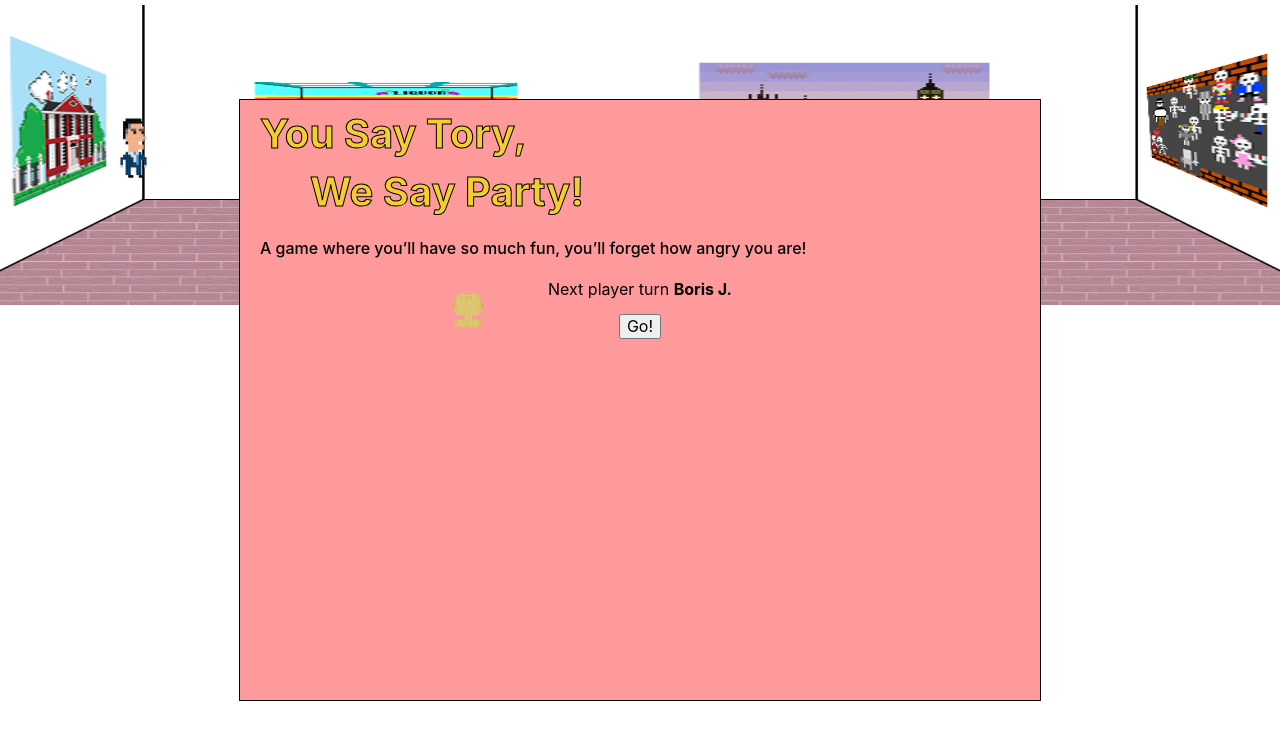
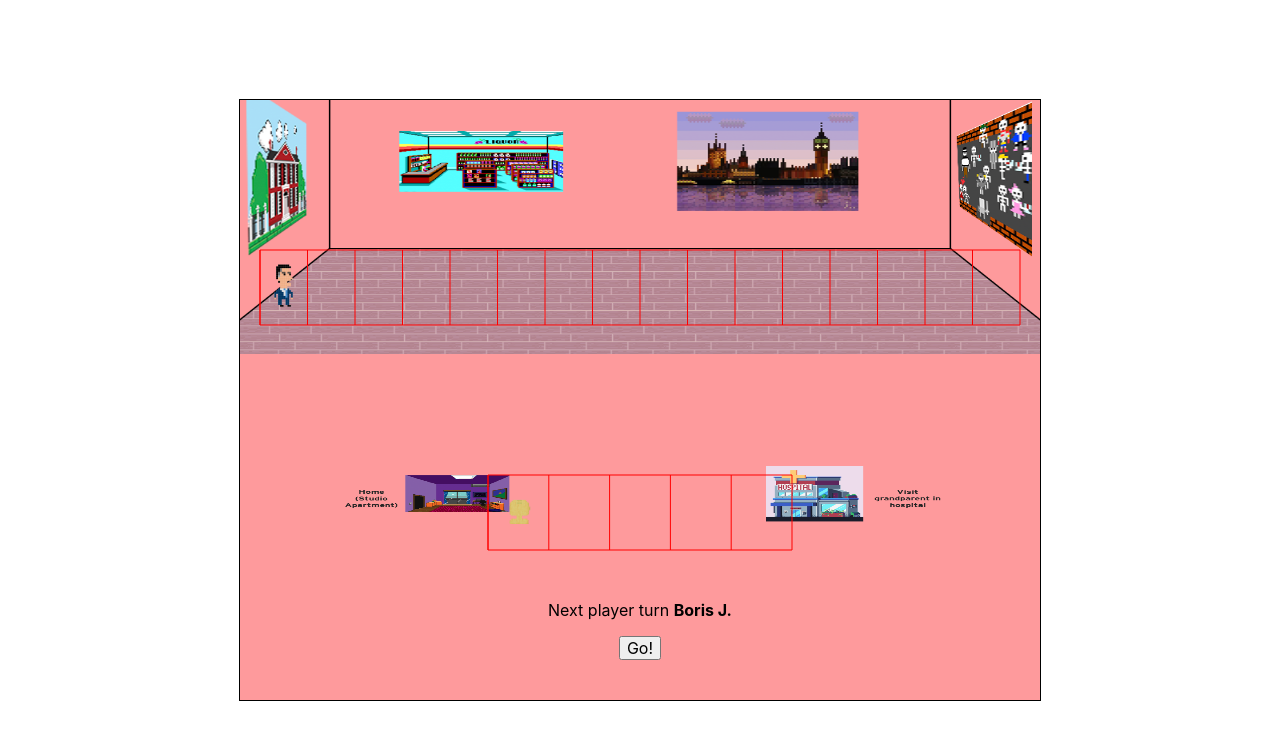
Before and after one commit to adamdavidcole/you-say-tory-we-say-party, a website built with Parcel: page src/index.html in a window 1280 px wide. Both pictures are taken after a click on the link "Begin". Built offline with nearby package versions, Linux system fonts and the light colour scheme.

Commit message:
fit canvas within game container bounds

```diff
--- a/src/game-display.js
+++ b/src/game-display.js
@@ -1,6 +1,6 @@
 /* eslint-disable object-curly-newline */
 /* eslint-disable arrow-parens */
-import { MAX_MP_POSITION, MAX_COMMONER_POSITION, ROLES } from './constants';
+import { MAX_MP_POSITION, MAX_COMMONER_POSITION, ROLES, GAME_STATES } from './constants';
 
 const mpPlayerColors = ['#FF0000', '#00FF00', '#0000FF'];
 const commonerPlayerColor = '#000000';
@@ -14,7 +14,7 @@ const mpPlayerAvatars = [
 ];
 const commonerAvatar = document.getElementById('player-commoner-container');
 
-const mpTrackBackgroundImg = document.getElementById('mp-track-background-img');
+const mpTrackBackgroundImgContainer = document.getElementById('mp-track-background-container');
 const commonerTrackBackgroundImg = document.getElementById('commoner-track-background-img');
 
 export default class GameDisplay {
@@ -25,11 +25,12 @@ export default class GameDisplay {
     this.canvas = canvas;
     this.ctx = ctx;
 
-    this.width = window.innerWidth;
-    this.resetSize();
+    this.width = canvas.width;
+    this.height = canvas.height;
+    // this.resetSize();
 
     window.addEventListener('resize', () => {
-      this.onResize();
+      // this.onResize();
     });
 
     this.gameState = gameState;
@@ -38,6 +39,10 @@ export default class GameDisplay {
   onResize() {
     this.resetSize();
     this.draw();
+  }
+
+  initializeGame() {
+    mpTrackBackgroundImgContainer.classList.remove('hidden');
   }
 
   resetSize() {
@@ -54,12 +59,12 @@ export default class GameDisplay {
   }
 
   getMpTrackPosition() {
-    const mpTrackMargin = 5 * margin;
+    const heightUnit = this.height / 8;
 
-    const leftBorder = mpTrackMargin;
-    const topBorder = mpTrackMargin;
-    const width = this.width - 2 * mpTrackMargin;
-    const height = Math.min(window.innerHeight / 3, 100);
+    const leftBorder = margin;
+    const topBorder = 2 * heightUnit;
+    const width = this.width - 2 * margin;
+    const height = heightUnit;
     const sectionWidth = width / MAX_MP_POSITION;
 
     return {
@@ -72,11 +77,13 @@ export default class GameDisplay {
   }
 
   getCommonerTrackPosition() {
+    const heightUnit = this.height / 8;
     const { topBorder, width, height } = this.getMpTrackPosition();
+
     const commonerLeftBorder = this.width / 2 - width / 5;
-    const commonerTopBorder = topBorder + height + 3 * margin;
+    const commonerTopBorder = topBorder + 3 * heightUnit;
     const commonerWidth = width / 2.5;
-    const commonerHeight = 100;
+    const commonerHeight = heightUnit;
     const commonerSectionWidth = commonerWidth / MAX_COMMONER_POSITION;
 
     return {
@@ -94,19 +101,19 @@ export default class GameDisplay {
 
     // this.ctx.drawImage(mpTrackBackgroundImg, leftBorder, topBorder, width, height);
 
-    // this.ctx.beginPath();
-    // this.ctx.rect(leftBorder, topBorder, width, height);
-    // this.ctx.strokeStyle = '#FF0000';
-    // this.ctx.stroke();
-    // this.ctx.closePath();
+    this.ctx.beginPath();
+    this.ctx.rect(leftBorder, topBorder, width, height);
+    this.ctx.strokeStyle = '#FF0000';
+    this.ctx.stroke();
+    this.ctx.closePath();
 
-    // for (let i = 0; i < MAX_MP_POSITION; i += 1) {
-    //   const lineStartX = leftBorder + i * sectionWidth;
-    //   this.ctx.beginPath();
-    //   this.ctx.moveTo(lineStartX, topBorder);
-    //   this.ctx.lineTo(lineStartX, topBorder + height);
-    //   this.ctx.stroke();
-    // }
+    for (let i = 0; i < MAX_MP_POSITION; i += 1) {
+      const lineStartX = leftBorder + i * sectionWidth;
+      this.ctx.beginPath();
+      this.ctx.moveTo(lineStartX, topBorder);
+      this.ctx.lineTo(lineStartX, topBorder + height);
+      this.ctx.stroke();
+    }
 
     // commoner Border
     const {
@@ -205,6 +212,8 @@ export default class GameDisplay {
   }
 
   draw() {
+    if (this.gameState.status === GAME_STATES.INITIALIZING) return;
+
     this.ctx.clearRect(0, 0, this.width, this.height);
 
     this.drawSetting();
--- a/src/index.html
+++ b/src/index.html
@@ -20,7 +20,7 @@
             <div id="game-header-title-line1"><h1>You Say Tory,</h1></div>
             <div id="game-header-title-line2"><h1>We Say Party!</h1></div>
           </div>
-          <h4>A game where you’ll have so much fun, you’ll forget how angry you are!</h4>
+          <h4>A game where you’ll have so much fun, you’ll forget how ANGRY you are!</h4>
         </div>
 
         <div id="initialize-game-state">
@@ -58,30 +58,22 @@
                 >4</a
               >
             </div>
-            <!--
-            <span class="select-number-of-players-radio-option">
-              <input type="radio" id="1" name="select-player-count" value="1" checked />
-              <label for="1">1</label>
-            </span>
-            <span class="select-number-of-players-radio-option">
-              <input type="radio" id="2" name="select-player-count" value="2" />
-              <label for="2">2</label>
-            </span>
-            <span class="select-number-of-players-radio-option">
-              <input type="radio" id="3" name="select-player-count" value="3" />
-              <label for="3">3</label>
-            </span>
-            <span class="select-number-of-players-radio-option">
-              <input type="radio" id="4" name="select-player-count" value="4" />
-              <label for="4">4</label>
-            </span> -->
-
-            <!-- <button id="start-game-button">Start game</button> -->
           </div>
         </div>
       </div>
 
-      <canvas id="gameDisplay" width="480" height="320" class="hidden"></canvas>
+      <div id="background-images">
+        <img id="mp-track-background-img" class="hidden" src="../static/mp-track-background.png" />
+        <img
+          id="commoner-track-background-img"
+          class="hidden"
+          src="../static/commoner-track-background.png"
+        />
+        <div id="mp-track-background-container" class="hidden">
+          <img id="mp-track-background-img-2" src="../static/mp-track-background-2.png" />
+        </div>
+      </div>
+
       <div id="characters-container">
         <div id="player-1-container" class="player hidden">
           <img src="../static/player-1.png" />
@@ -94,17 +86,6 @@
         </div>
         <div id="player-commoner-container" class="player hidden">
           <img src="../static/player-commoner.png" />
-        </div>
-      </div>
-      <div id="background-images">
-        <img id="mp-track-background-img" class="hidden" src="../static/mp-track-background.png" />
-        <img
-          id="commoner-track-background-img"
-          class="hidden"
-          src="../static/commoner-track-background.png"
-        />
-        <div id="mp-track-background-container">
-          <img id="mp-track-background-img-2" src="../static/mp-track-background-2.png" />
         </div>
       </div>
 
@@ -120,6 +101,8 @@
       </div>
 
       <div id="card-container" class="hidden"></div>
+
+      <canvas id="gameDisplay" width="800" height="600"></canvas>
     </div>
 
     <script type="module" src="main.js"></script>
--- a/src/main.js
+++ b/src/main.js
@@ -51,7 +51,7 @@ function updateGameOverStatus(player) {
 }
 
 function startGame(playerCount) {
-  const initializeGameStateEl = document.getElementById('initialize-game-state');
+  const initializeGameStateEl = document.getElementById('game-start-view');
   const nextTurnStateEl = document.getElementById('next-turn-state');
 
   createPlayers(playerCount);
@@ -61,6 +61,7 @@ function startGame(playerCount) {
   nextTurnStateEl.style.display = 'flex';
 
   updateGameTurnUI();
+  gameDisplay.initializeGame();
 }
 
 const MpCardDeck = new CardDeck(ROLES.MP);
--- a/src/style.css
+++ b/src/style.css
@@ -22,18 +22,26 @@ body {
 #game-container {
   width: 800px;
   height: 600px;
+  position: relative;
   border: 1px solid black;
   overflow: hidden;
 
   background-color: #fe9a9c;
 }
 
+#game-header {
+  margin: 40px 20px;
+}
+
+#game-header-title {
+  margin-bottom: 40px;
+}
+
 #game-header h1 {
   font-size: 40px;
   margin: 10px 20px;
   color: #f4ce30;
-  -webkit-text-stroke: 1px black;
-  text-stroke: 1px black;
+  text-shadow: -2px -2px 0 #000, 2px -2px 0 #000, -2px 3px 0 #000, 1px 1px 0 #000;
 }
 
 #game-header-title-line2 {
@@ -43,14 +51,19 @@ body {
 #game-header h4 {
   margin: 20px;
   font-weight: 500;
-  line-height: 1.5;
+  line-height: 1.8;
+  color: white;
+  text-shadow: -1px -1px 0 #000, 1px -1px 0 #000, -1px 1px 0 #000, 1px 1px 0 #000;
+  text-align: center;
 }
 
 #gameDetails {
-  margin: 20px;
+  height: 100%;
+  padding-bottom: 20px;
   display: flex;
   flex-direction: column;
   align-items: center;
+  justify-content: flex-end;
 }
 
 #initialize-game-state {
@@ -71,7 +84,7 @@ body {
 }
 
 .select-player-count:first-child {
-  border-right: 5px solid black;
+  border-right: 5px dashed black;
 }
 
 .select-number-of-players-radio-option {
@@ -91,16 +104,16 @@ body {
 }
 
 #next-turn-state {
+  margin-bottom: 40px;
   display: flex;
   flex-direction: column;
   align-items: center;
 }
 
 #gameDisplay {
-  /* position: absolute;
+  position: absolute;
   top: 0;
   left: 0;
-  z-index: -1; */
 }
 
 #card-container {
@@ -189,10 +202,9 @@ body {
 /* Setting */
 #mp-track-background-container {
   position: absolute;
-  top: 5px;
+  top: -46px;
   left: 0;
   width: 100%;
-  z-index: -1;
   height: 300px;
 }
 
@@ -270,3 +282,8 @@ body {
 .eightbit-btn--proceed:active {
   box-shadow: inset 4px 4px 0px 0px #e59400;
 }
+
+.eightbit-btn,
+button {
+  z-index: 1; /* kind of a hack to access buttons above canvas, maybe fix another way... */
+}
```
